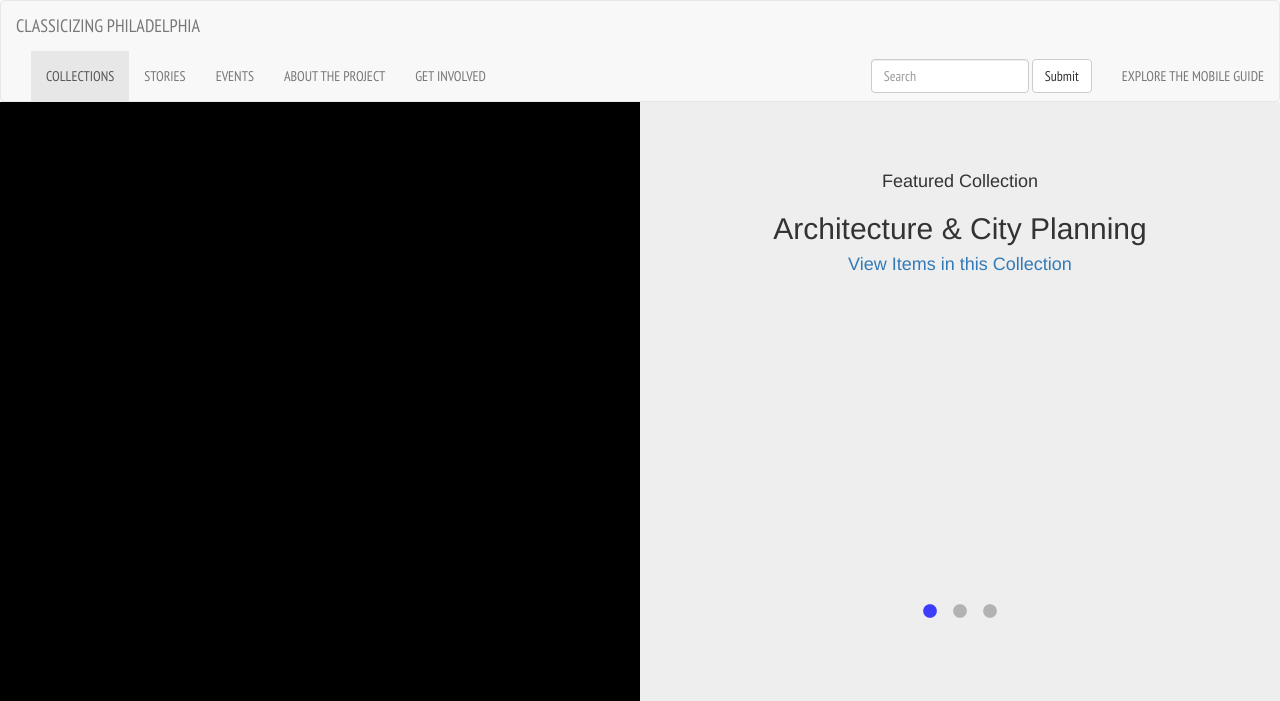
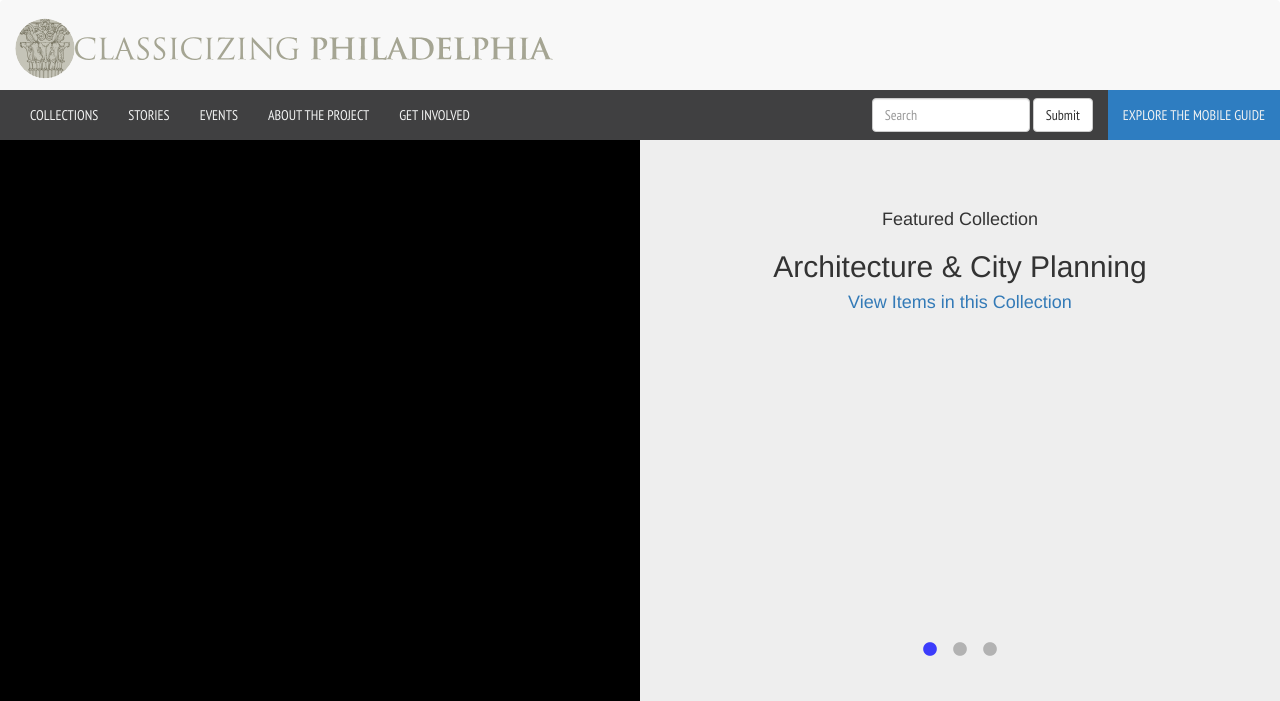
Before and after one commit to InteractiveMechanics/classicizing-philadelphia, a PHP site: page / in a window 1280 px wide. Shown: the top 701 px of the page. Run offline with PHP 8.4, Linux system fonts and the light colour scheme; some libraries are stand-ins or nearby versions.

Commit message:
header styling except search

```diff
--- a/css/Sass/base/_variables.scss
+++ b/css/Sass/base/_variables.scss
@@ -1,3 +1,9 @@
 // fonts
 $pt-sans: 'PT Sans Narrow', sans-serif;
 $open-sans:'Open Sans Condensed', sans-serif;
+
+// colors
+$blue: #2e7dc1;
+$black: #404041;
+$taupe: #7a7765;
+$white: #f1f2f2;
--- a/css/Sass/components/_header.scss
+++ b/css/Sass/components/_header.scss
@@ -1,5 +1,57 @@
+.container-fluid {
+	padding-left: 0;
+	padding-right: 0;
+}
+
 .navbar {
 	margin-bottom: 0;
 	font-family: $pt-sans;
 	text-transform: uppercase;
 }
+
+.navbar-black {
+	background-color: $black;
+}
+
+.navbar-default {
+	border: none;
+}
+
+.navbar-default .navbar-collapse {
+	border: none;
+}
+
+.navbar-brand {
+	height: 90px;
+}
+
+
+.navbar-default .navbar-nav>li>a {
+	color: $white;
+}
+
+.navbar-text {
+	margin-left: 0;
+	margin-top: 0;
+	margin-bottom: 0;
+	padding: 15px;
+}
+
+.navbar-default .navbar-text {
+	background: $blue;
+}
+
+.navbar-default .navbar-link {
+	color: $white;
+}
+
+.logo {
+	width: 60px;
+}
+
+h1 {
+	margin-top: 0px;
+	margin-bottom: 0px;
+	display: flex;
+	align-items: center;
+}
--- a/css/main.css
+++ b/css/main.css
@@ -3,10 +3,50 @@ section {
   padding-top: 60px;
   padding-bottom: 60px; }
 
+.container-fluid {
+  padding-left: 0;
+  padding-right: 0; }
+
 .navbar {
   margin-bottom: 0;
   font-family: "PT Sans Narrow", sans-serif;
   text-transform: uppercase; }
+
+.navbar-black {
+  background-color: #404041; }
+
+.navbar-default {
+  border: none; }
+
+.navbar-default .navbar-collapse {
+  border: none; }
+
+.navbar-brand {
+  height: 90px; }
+
+.navbar-default .navbar-nav > li > a {
+  color: #f1f2f2; }
+
+.navbar-text {
+  margin-left: 0;
+  margin-top: 0;
+  margin-bottom: 0;
+  padding: 15px; }
+
+.navbar-default .navbar-text {
+  background: #2e7dc1; }
+
+.navbar-default .navbar-link {
+  color: #f1f2f2; }
+
+.logo {
+  width: 60px; }
+
+h1 {
+  margin-top: 0px;
+  margin-bottom: 0px;
+  display: flex;
+  align-items: center; }
 
 footer {
   padding-top: 80px;
--- a/index.html
+++ b/index.html
@@ -16,9 +16,14 @@
 <body>
 	<nav class="navbar navbar-default">
 		<div class="clearfix">
-    		<a class="navbar-brand" href="index.html">Classicizing Philadelphia</a>
+    		<a class="navbar-brand" href="index.html">
+    			<h1>
+    				<img src="img/logo.svg" class="logo"alt="Classicizing Philadelphia logo">
+    				<img src="img/logo-text.svg" alt="Classicizing Philadelphia">
+    			</h1>
+    		</a>
     	</div>
-  		<div class="container-fluid">
+  		<div class="container-fluid navbar-black">
     	<!-- Brand and toggle get grouped for better mobile display -->
     		<div class="navbar-header">
 	      		<button type="button" class="navbar-toggle collapsed" data-toggle="collapse" data-target="#bs-example-navbar-collapse-1" aria-expanded="false">
@@ -31,7 +36,7 @@
 
     		<div class="collapse navbar-collapse" id="bs-example-navbar-collapse-1">
       			<ul class="nav navbar-nav">
-        			<li class="active"><a href="#">Collections <span class="sr-only">(current)</span></a></li>
+        			<li><a href="#">Collections</a></li>
         			<li><a href="#">Stories</a></li>
         			<li><a href="#">Events</a></li>
         			<li><a href="#">About the Project</a></li>
```
Also changed, not shown: img/logo-text.svg (added), img/logo.svg (added).
